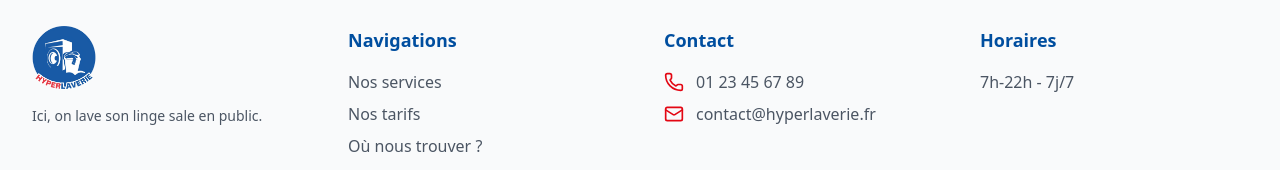
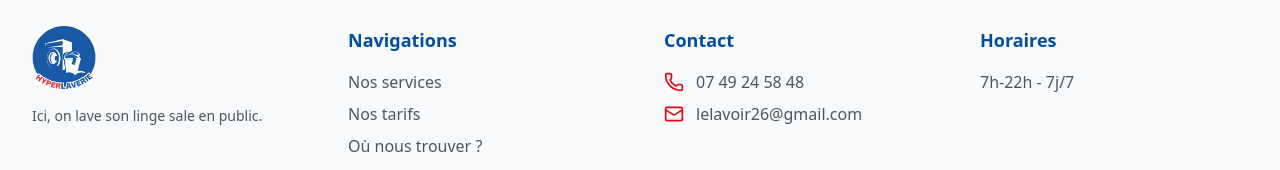
Before and after one commit to blebar25/hyperlaverie, a React (Vite) app: page / in a window 1280 px wide. Shown: the part 4338-4508 px from the top of the page. Built offline with nearby package versions, Linux system fonts and the light colour scheme; the HTML template or start-up script is replaced by a standard one.

Commit message:
Update components: Footer, Hero, and Locations

```diff
--- a/src/components/Footer.jsx
+++ b/src/components/Footer.jsx
@@ -45,14 +45,14 @@ const Footer = () => {
             <ul className="mt-4 space-y-2 text-gray-600">
               <li className="flex items-center space-x-3">
                 <Phone className="h-5 w-5 text-secondary" />
-                <a href="tel:0123456789" className="text-gray-600 hover:text-secondary transition-colors duration-200">
-                  01 23 45 67 89
+                <a href="tel:+33749245848" className="text-gray-600 hover:text-secondary transition-colors duration-200">
+                07 49 24 58 48
                 </a>
               </li>
               <li className="flex items-center space-x-3">
                 <Mail className="h-5 w-5 text-secondary" />
-                <a href="mailto:contact@hyperlaverie.fr" className="text-gray-600 hover:text-secondary transition-colors duration-200">
-                  contact@hyperlaverie.fr
+                <a href="mailto:lelavoir26@gmail.com" className="text-gray-600 hover:text-secondary transition-colors duration-200">
+                lelavoir26@gmail.com
                 </a>
               </li>
             </ul>
--- a/src/components/Hero.jsx
+++ b/src/components/Hero.jsx
@@ -41,7 +41,7 @@ const Hero = () => {
                 Voir nos tarifs
               </a>
               <a
-                href="tel:0123456789"
+                href="tel:+33749245848"
                 className="cursor-pointer bg-white text-primary px-8 py-3 rounded-md font-medium hover:bg-gray-100 transition-colors"
               >
                 Besoin d'aide ?
--- a/src/components/Locations.jsx
+++ b/src/components/Locations.jsx
@@ -59,7 +59,7 @@ const locations = [
       'https://images.unsplash.com/photo-1517677208171-0bc6725a3e60?auto=format&fit=crop&q=80',
       'https://images.unsplash.com/photo-1604335399105-a0c585fd81a1?auto=format&fit=crop&q=80'
     ],
-    dropService: true
+    dropService: false
   }
 ];
 
```
